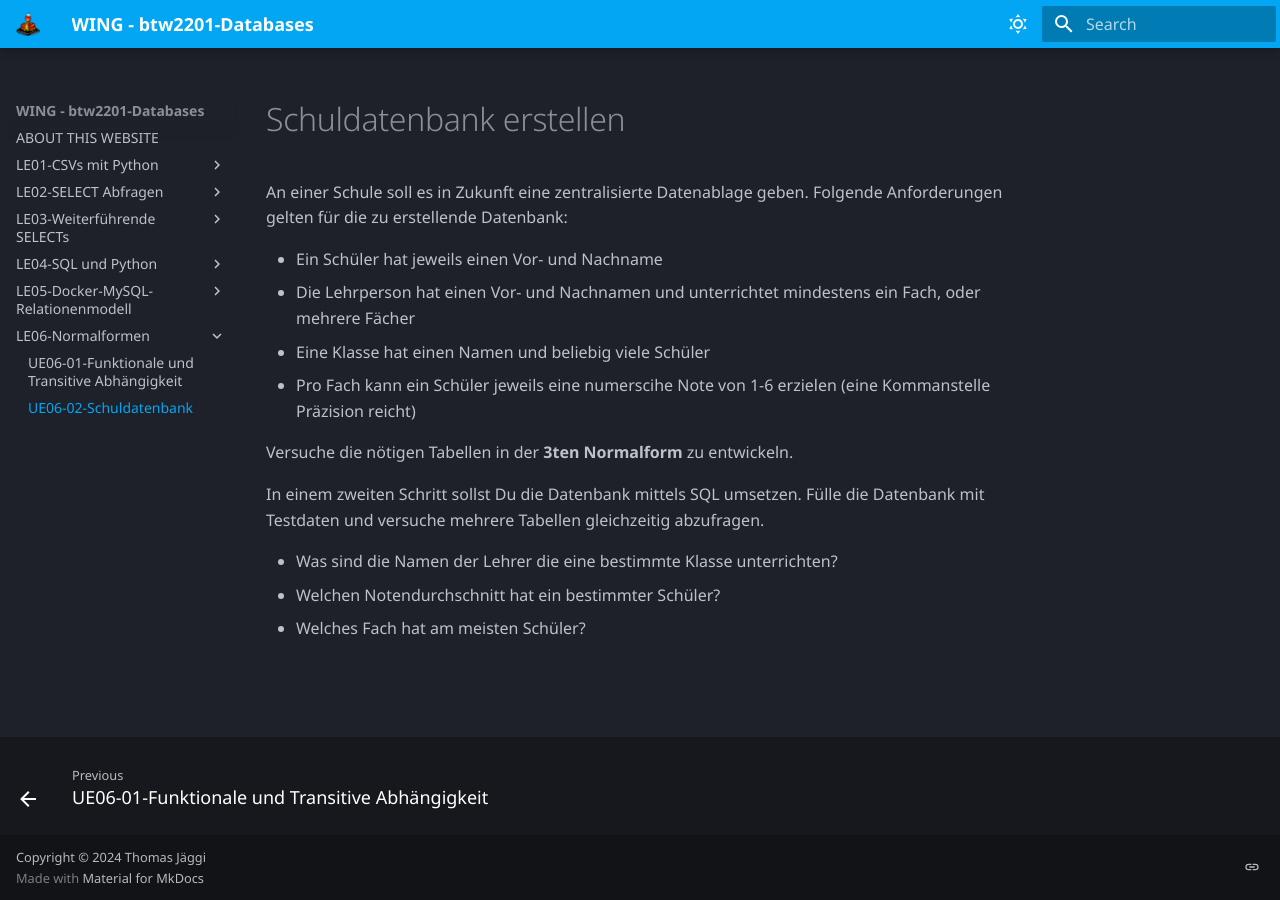
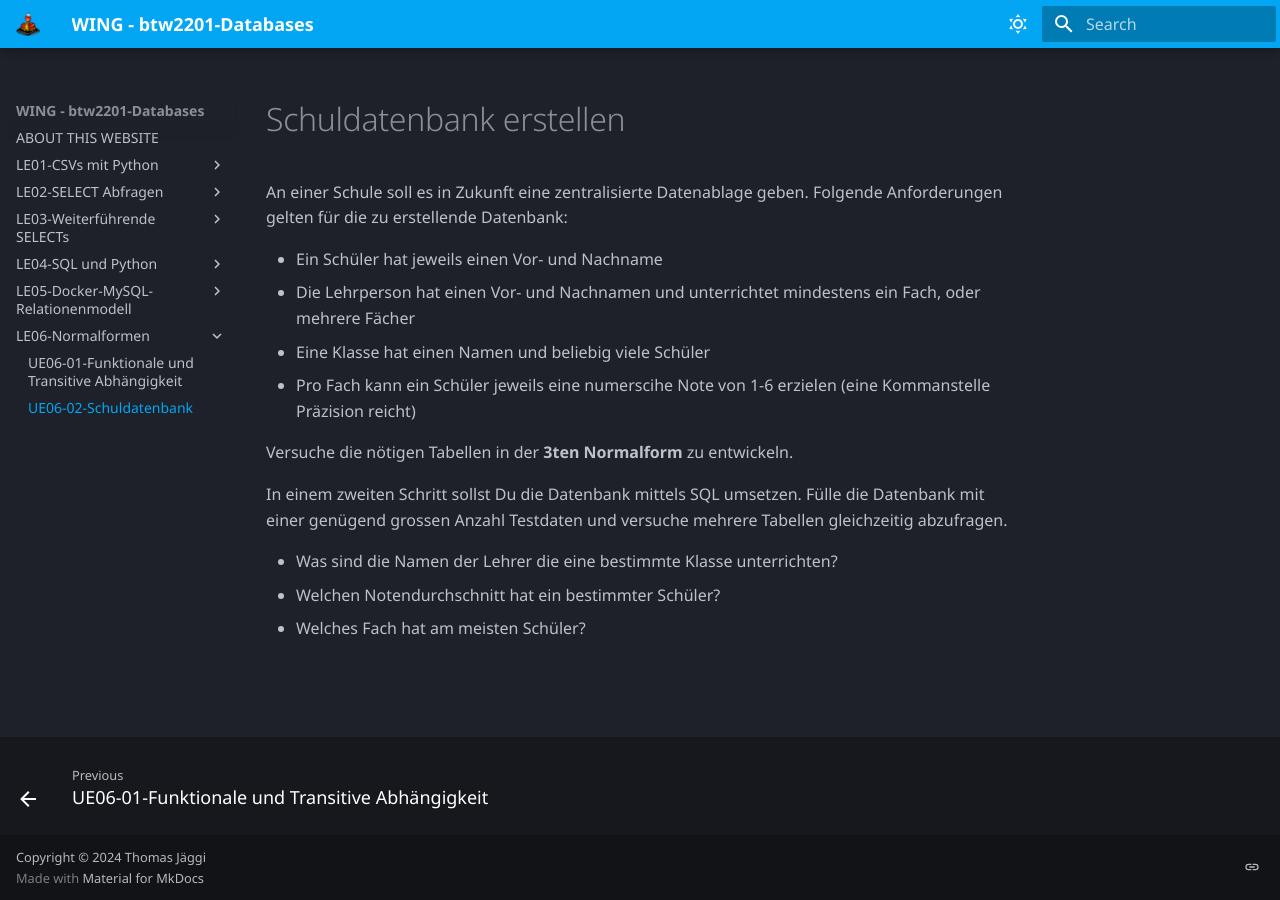
Before and after one commit to tjaeggi/btw2201_databases, an MkDocs documentation site: the page built from docs/le06/ue06-02.md, in a window 1280 px wide. Built offline with MkDocs 1.6.1 and Material for MkDocs 9.7.7, drawn with Linux system fonts in a browser that asks for light colours; some web fonts are replaced.

Commit message:
Sun Oct 27 12:05:34 AM CEST 2024

```diff
--- a/docs/le06/ue06-02.md
+++ b/docs/le06/ue06-02.md
@@ -9,7 +9,7 @@ An einer Schule soll es in Zukunft eine zentralisierte Datenablage geben. Folgen
 
 Versuche die nötigen Tabellen in der **3ten Normalform** zu entwickeln.
 
-In einem zweiten Schritt sollst Du die Datenbank mittels SQL umsetzen. Fülle die Datenbank mit Testdaten und versuche mehrere Tabellen gleichzeitig abzufragen.
+In einem zweiten Schritt sollst Du die Datenbank mittels SQL umsetzen. Fülle die Datenbank mit einer genügend grossen Anzahl Testdaten und versuche mehrere Tabellen gleichzeitig abzufragen.
 
 * Was sind die Namen der Lehrer die eine bestimmte Klasse unterrichten?
 * Welchen Notendurchschnitt hat ein bestimmter Schüler?
```
